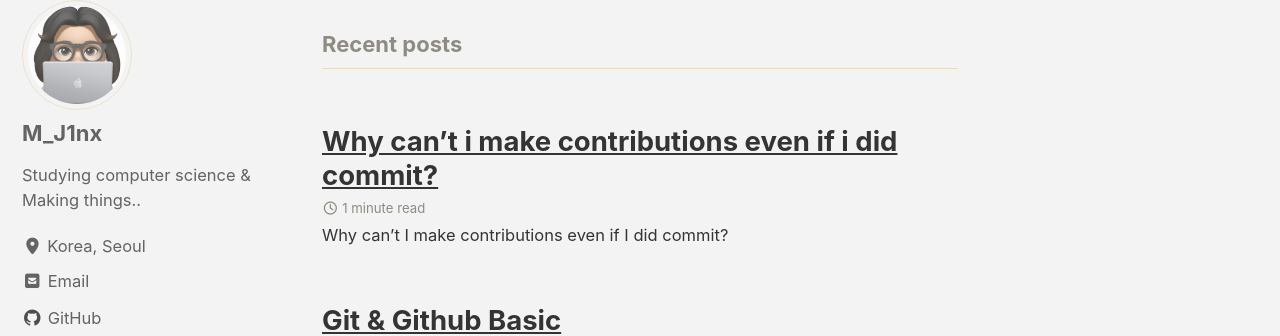
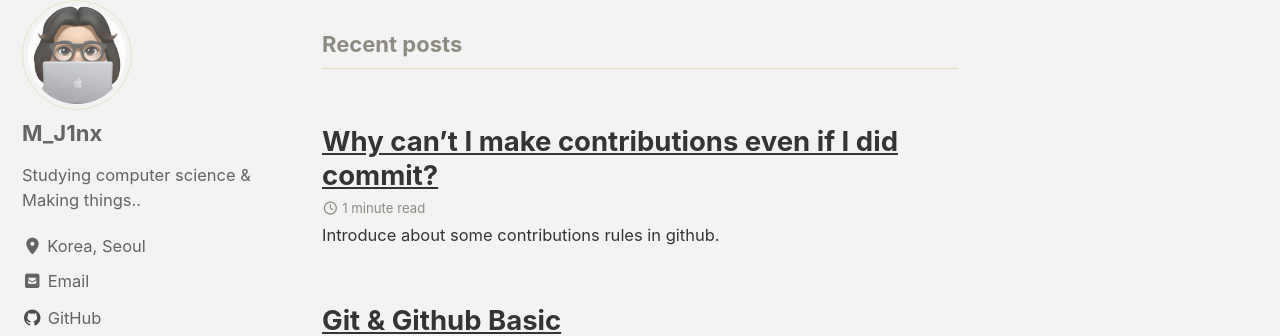
Before and after one commit to M-J1nx/M_J1nx.github.io, a Jekyll site: the page built from index.html, in a window 1280 px wide and 1078 px high. Shown: the part 111-447 px from the top of the window. Built offline with Jekyll 4.4.1, drawn with Linux system fonts in a browser that asks for light colours; cached includes are drawn as plain includes; the list of posts is cut into pages by our own code.

Commit message:
Update 2025-01-24-Why can't I make contributions even if I did commit?.md

```diff
--- a/_posts/2025-01-24-Why can't I make contributions even if I did commit?.md
+++ b/_posts/2025-01-24-Why can't I make contributions even if I did commit?.md
@@ -1,3 +1,20 @@
+---
+title:  "Why can't I make contributions even if I did commit?"
+excerpt: "Introduce about some contributions rules in github."
+categories:
+- Git & Github
+tags:
+- Theory
+
+toc_label: Contents
+toc: true
+toc_sticky: true
+
+date: 2025-01-25
+last_modified_at: 2025-01-25
+published: true
+---
+
 # Why can’t I make contributions even if I did commit?
 
 In github, there is **contributions** map which shows contributions of the year.
```
